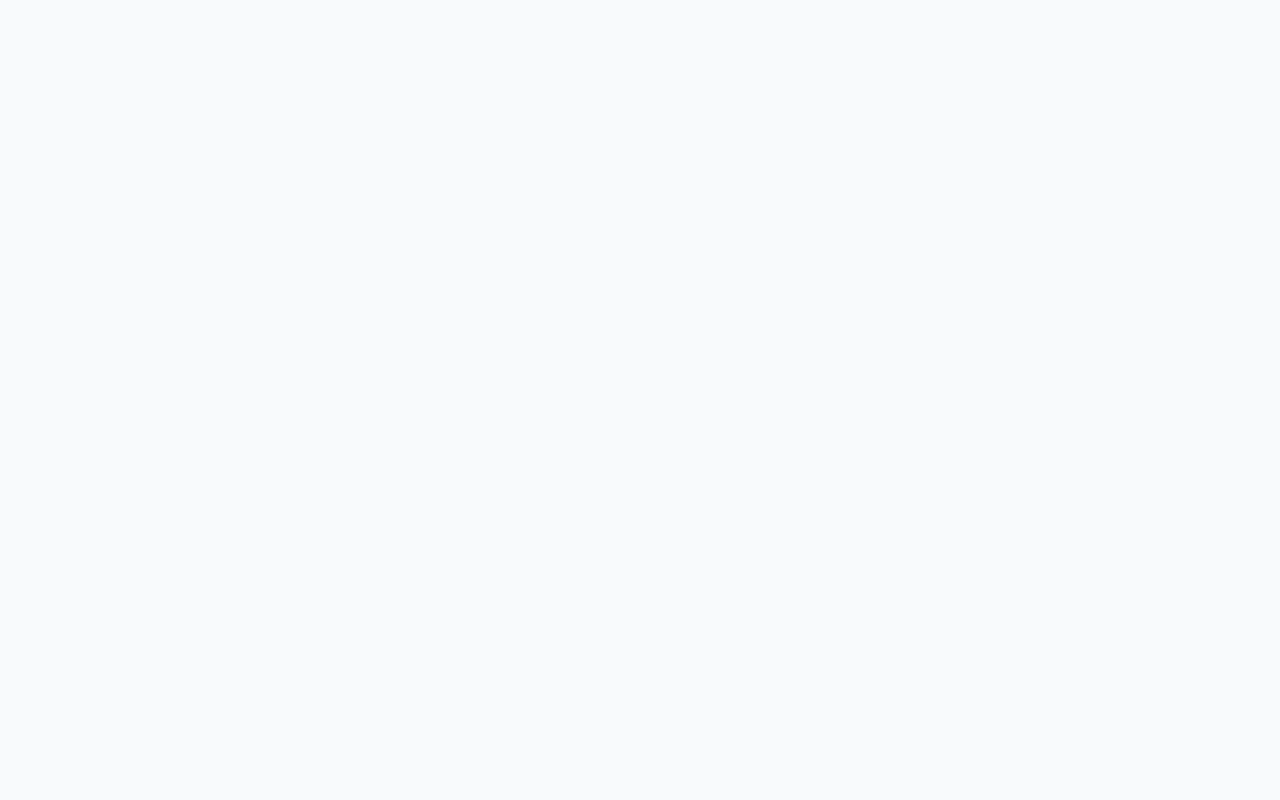
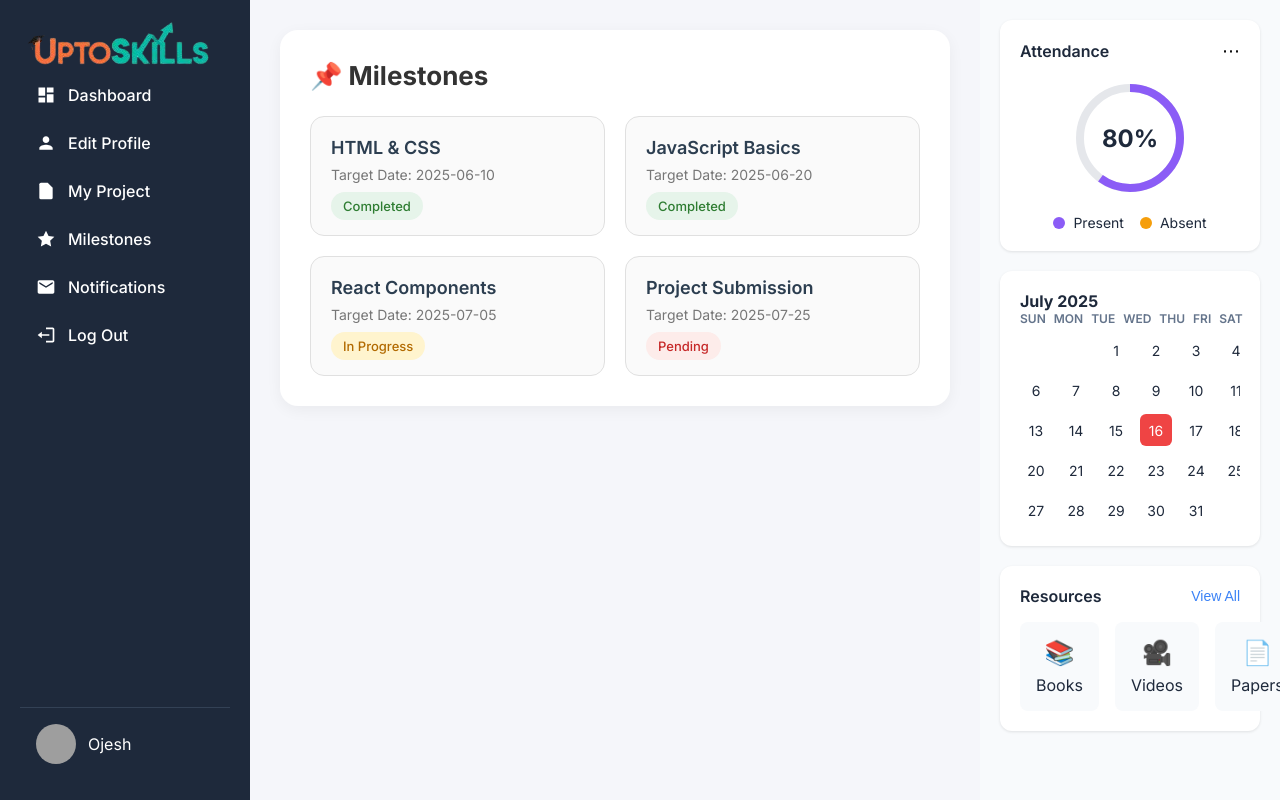
Before and after one commit to rajkumaron24/Uptoskills-student-dashboard, a React (Create React App) app: page /milestones in a window 1280 px wide. Before the commit this address had no page. Built offline with nearby package versions, Linux system fonts and the light colour scheme; grey boxes are pictures that could not be loaded.

Commit message:
Milestone Page added

```diff
--- a/src/App.js
+++ b/src/App.js
@@ -12,6 +12,7 @@ import RightSidebar from './components/dashboard/RightSidebar';
 import BottomProfileMessages from './components/dashboard/BottomProfileMessages';
 import EditProfilePage from './components/EditProfile/EditProfilePage';
 import MyProjects from './components/myProjects/MyProjects';
+import MilestonePage from './components/milestonesPage/milestonePage';
 
 function Dashboard() {
   return (
@@ -40,6 +41,7 @@ function App() {
         <Route path="/" element={<Dashboard />} />
         <Route path="/edit-profile" element={<EditProfilePage />} />
         <Route path="/my-project" element={<MyProjects />} />
+        <Route path="/milestones" element={<MilestonePage />} />
       </Routes>
     </Router>
   );
--- a/src/components/dashboard/Sidebar.js
+++ b/src/components/dashboard/Sidebar.js
@@ -51,7 +51,11 @@ function Sidebar() {
           </svg>
           My Project
         </div>
-        <div className="nav-item" style={getNavItemStyle('milestones')}>
+        <div
+          className="nav-item"
+          style={getNavItemStyle('milestones')}
+          onClick={() => handleNavClick('milestones', '/milestones')}
+        >
           <svg width="20" height="20" viewBox="0 0 24 24" fill="currentColor">
             <path d="M12 2l3.09 6.26L22 9.27l-5 4.87 1.18 6.88L12 17.77l-6.18 3.25L7 14.14 2 9.27l6.91-1.01L12 2z" />
           </svg>
--- /dev/null
+++ b/src/components/milestonesPage/milestonePage.css
@@ -0,0 +1,76 @@
+.main-content {
+  padding: 30px;
+  width: 100%;
+  background-color: #f5f6fa;
+  min-height: 100vh;
+  box-sizing: border-box;
+  color: black;
+}
+
+.page-card {
+  background-color: #fff;
+  border-radius: 18px;
+  padding: 30px;
+  box-shadow: 0 4px 15px rgba(0, 0, 0, 0.05);
+}
+
+.milestone-title {
+  font-size: 26px;
+  font-weight: bold;
+  margin-bottom: 25px;
+  color: #333;
+}
+
+.milestone-grid {
+  display: grid;
+  grid-template-columns: repeat(auto-fill, minmax(280px, 1fr));
+  gap: 20px;
+}
+
+.milestone-card {
+  background-color: #fafafa;
+  border-radius: 14px;
+  padding: 20px;
+  border: 1px solid #e0e0e0;
+  transition: all 0.3s ease;
+}
+
+.milestone-card:hover {
+  box-shadow: 0 6px 12px rgba(0, 0, 0, 0.08);
+  transform: translateY(-3px);
+}
+
+.milestone-heading {
+  font-size: 18px;
+  font-weight: 600;
+  margin-bottom: 8px;
+  color: #2c3e50;
+}
+
+.milestone-date {
+  font-size: 14px;
+  color: #777;
+  margin-bottom: 12px;
+}
+
+.milestone-status {
+  font-size: 13px;
+  padding: 6px 12px;
+  border-radius: 20px;
+  font-weight: 500;
+}
+
+.milestone-status.completed {
+  background-color: #e6f4ea;
+  color: #2e7d32;
+}
+
+.milestone-status.in-progress {
+  background-color: #fff4ce;
+  color: #b26a00;
+}
+
+.milestone-status.pending {
+  background-color: #fdecea;
+  color: #c62828;
+}
--- /dev/null
+++ b/src/components/milestonesPage/milestonePage.js
@@ -0,0 +1,39 @@
+import React from 'react';
+import './milestonePage.css';
+
+const milestones = [
+  { title: "HTML & CSS", status: "Completed", date: "2025-06-10" },
+  { title: "JavaScript Basics", status: "Completed", date: "2025-06-20" },
+  { title: "React Components", status: "In Progress", date: "2025-07-05" },
+  { title: "Project Submission", status: "Pending", date: "2025-07-25" },
+];
+
+import Sidebar from '../dashboard/Sidebar';
+import RightSidebar from '../dashboard/RightSidebar';
+
+const MilestonePage = () => {
+  return (
+    <div className="dashboard-container">
+      <Sidebar />
+      <div className="main-content">
+        <div className="page-card">
+          <h2 className="milestone-title">📌 Milestones</h2>
+          <div className="milestone-grid">
+            {milestones.map((milestone, index) => (
+              <div className="milestone-card" key={index}>
+                <h3 className="milestone-heading">{milestone.title}</h3>
+                <p className="milestone-date">Target Date: {milestone.date}</p>
+                <span className={`milestone-status ${milestone.status.toLowerCase().replace(" ", "-")}`}>
+                  {milestone.status}
+                </span>
+              </div>
+            ))}
+          </div>
+        </div>
+      </div>
+      <RightSidebar />
+    </div>
+  );
+};
+
+export default MilestonePage;
```
